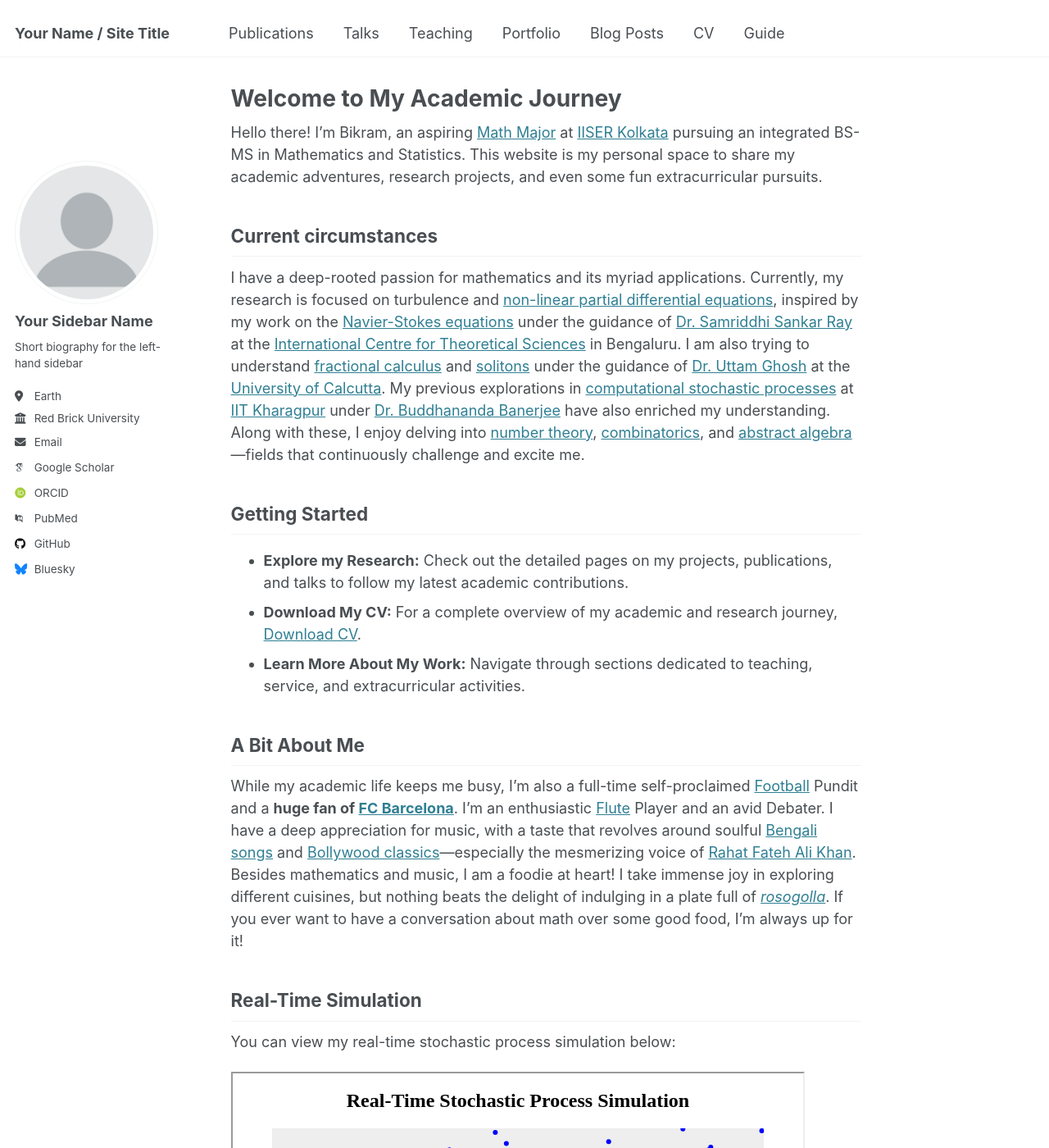
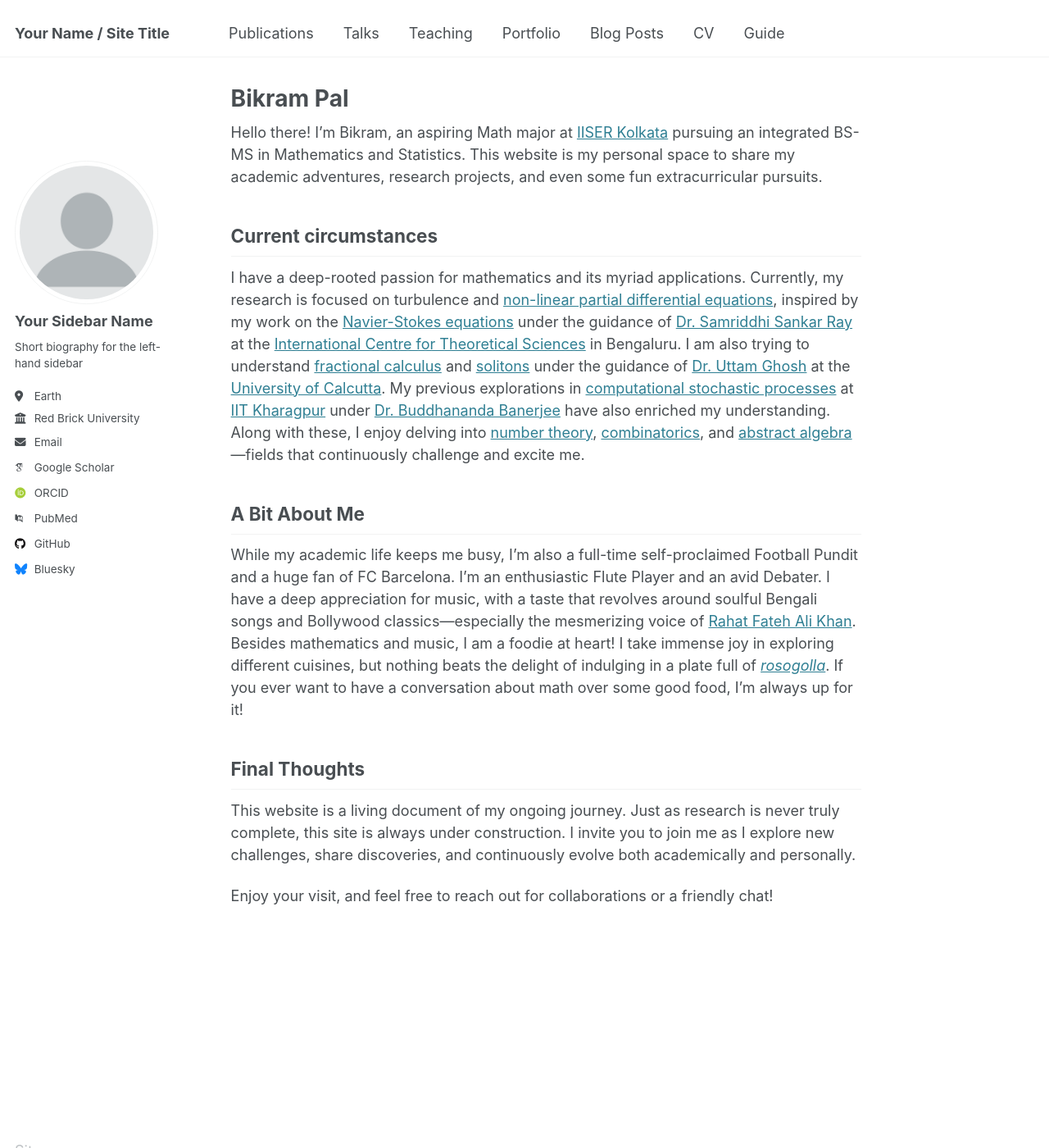
Before and after one commit to imbikrampal/bikram, a Jekyll site: the page built from _pages/about.md, in a window 1280 px wide and 1400 px high. Shown: the whole window at 82% size. Built offline with Jekyll 4.4.1, drawn with Linux system fonts in a browser that asks for light colours; some web fonts are replaced.

Commit message:
Update about.md

```diff
--- a/_pages/about.md
+++ b/_pages/about.md
@@ -1,28 +1,21 @@
 ---
 permalink: /
-title: "Welcome to My Academic Journey"
+title: "Bikram Pal"
 author_profile: true
 redirect_from:
   - /about/
   - /about.html
 ---
 
-Hello there! I'm Bikram, an aspiring [Math Major](https://en.wikipedia.org/wiki/Mathematics) at [IISER Kolkata](https://www.iiserkol.ac.in/) pursuing an integrated BS-MS in Mathematics and Statistics. This website is my personal space to share my academic adventures, research projects, and even some fun extracurricular pursuits.
+Hello there! I'm Bikram, an aspiring Math major at [IISER Kolkata](https://www.iiserkol.ac.in/) pursuing an integrated BS-MS in Mathematics and Statistics. This website is my personal space to share my academic adventures, research projects, and even some fun extracurricular pursuits.
 
 ## Current circumstances
-I have a deep-rooted passion for mathematics and its myriad applications. Currently, my research is focused on turbulence and [non-linear partial differential equations](https://en.wikipedia.org/wiki/Partial_differential_equation), inspired by my work on the [Navier-Stokes equations](https://en.wikipedia.org/wiki/Navier%E2%80%93Stokes_equations) under the guidance of [Dr. Samriddhi Sankar Ray](https://www.icts.res.in/people/ssray) at the [International Centre for Theoretical Sciences](https://www.icts.res.in/) in Bengaluru. I am also trying to understand [fractional calculus](https://en.wikipedia.org/wiki/Fractional_calculus) and [solitons](https://en.wikipedia.org/wiki/Soliton) under the guidance of [Dr. Uttam Ghosh](https://www.caluniv.ac.in/) at the [University of Calcutta](https://www.caluniv.ac.in/). My previous explorations in [computational stochastic processes](https://en.wikipedia.org/wiki/Stochastic_process) at [IIT Kharagpur](https://www.iitkgp.ac.in/) under [Dr. Buddhananda Banerjee](https://www.iitkgp.ac.in/department/MA/faculty/mabb) have also enriched my understanding. Along with these, I enjoy delving into [number theory](https://en.wikipedia.org/wiki/Number_theory), [combinatorics](https://en.wikipedia.org/wiki/Combinatorics), and [abstract algebra](https://en.wikipedia.org/wiki/Abstract_algebra)—fields that continuously challenge and excite me.
+I have a deep-rooted passion for mathematics and its myriad applications. Currently, my research is focused on turbulence and [non-linear partial differential equations](https://en.wikipedia.org/wiki/Partial_differential_equation), inspired by my work on the [Navier-Stokes equations](https://en.wikipedia.org/wiki/Navier%E2%80%93Stokes_equations) under the guidance of [Dr. Samriddhi Sankar Ray](https://www.icts.res.in/people/ssray) at the [International Centre for Theoretical Sciences](https://www.icts.res.in/) in Bengaluru. I am also trying to understand [fractional calculus](https://en.wikipedia.org/wiki/Fractional_calculus) and [solitons](https://en.wikipedia.org/wiki/Soliton) under the guidance of [Dr. Uttam Ghosh](https://scholar.google.co.in/citations?user=hfd7_kUAAAAJ&hl=en) at the [University of Calcutta](https://www.caluniv.ac.in/). My previous explorations in [computational stochastic processes](https://en.wikipedia.org/wiki/Stochastic_process) at [IIT Kharagpur](https://www.iitkgp.ac.in/) under [Dr. Buddhananda Banerjee](https://sites.google.com/site/buddhanandastat/) have also enriched my understanding. Along with these, I enjoy delving into [number theory](https://en.wikipedia.org/wiki/Number_theory), [combinatorics](https://en.wikipedia.org/wiki/Combinatorics), and [abstract algebra](https://en.wikipedia.org/wiki/Abstract_algebra)—fields that continuously challenge and excite me.
 
-## Getting Started
-- **Explore my Research:** Check out the detailed pages on my projects, publications, and talks to follow my latest academic contributions.
-- **Download My CV:** For a complete overview of my academic and research journey, [Download CV](../assets/bik_CV.pdf).
-- **Learn More About My Work:** Navigate through sections dedicated to teaching, service, and extracurricular activities.
 
 ## A Bit About Me
-While my academic life keeps me busy, I’m also a full-time self-proclaimed [Football](https://en.wikipedia.org/wiki/Football) Pundit and a **huge fan of [FC Barcelona](https://en.wikipedia.org/wiki/FC_Barcelona)**. I’m an enthusiastic [Flute](https://en.wikipedia.org/wiki/Flute) Player and an avid Debater. I have a deep appreciation for music, with a taste that revolves around soulful [Bengali songs](https://en.wikipedia.org/wiki/Bengali_music) and [Bollywood classics](https://en.wikipedia.org/wiki/Bollywood_music)—especially the mesmerizing voice of [Rahat Fateh Ali Khan](https://en.wikipedia.org/wiki/Rahat_Fateh_Ali_Khan). Besides mathematics and music, I am a foodie at heart! I take immense joy in exploring different cuisines, but nothing beats the delight of indulging in a plate full of [*rosogolla*](https://en.wikipedia.org/wiki/Rasgulla). If you ever want to have a conversation about math over some good food, I’m always up for it!
+While my academic life keeps me busy, I’m also a full-time self-proclaimed Football Pundit and a huge fan of FC Barcelona. I’m an enthusiastic Flute Player and an avid Debater. I have a deep appreciation for music, with a taste that revolves around soulful Bengali songs and Bollywood classics—especially the mesmerizing voice of [Rahat Fateh Ali Khan](https://en.wikipedia.org/wiki/Rahat_Fateh_Ali_Khan). Besides mathematics and music, I am a foodie at heart! I take immense joy in exploring different cuisines, but nothing beats the delight of indulging in a plate full of [*rosogolla*](https://en.wikipedia.org/wiki/Rasgulla). If you ever want to have a conversation about math over some good food, I’m always up for it!
 
-## Real-Time Simulation
-You can view my real-time stochastic process simulation below:
-<iframe src="/assets/simulation.html" width="700" height="500"></iframe>
 
 ## Final Thoughts
 This website is a living document of my ongoing journey. Just as research is never truly complete, this site is always under construction. I invite you to join me as I explore new challenges, share discoveries, and continuously evolve both academically and personally.
```
